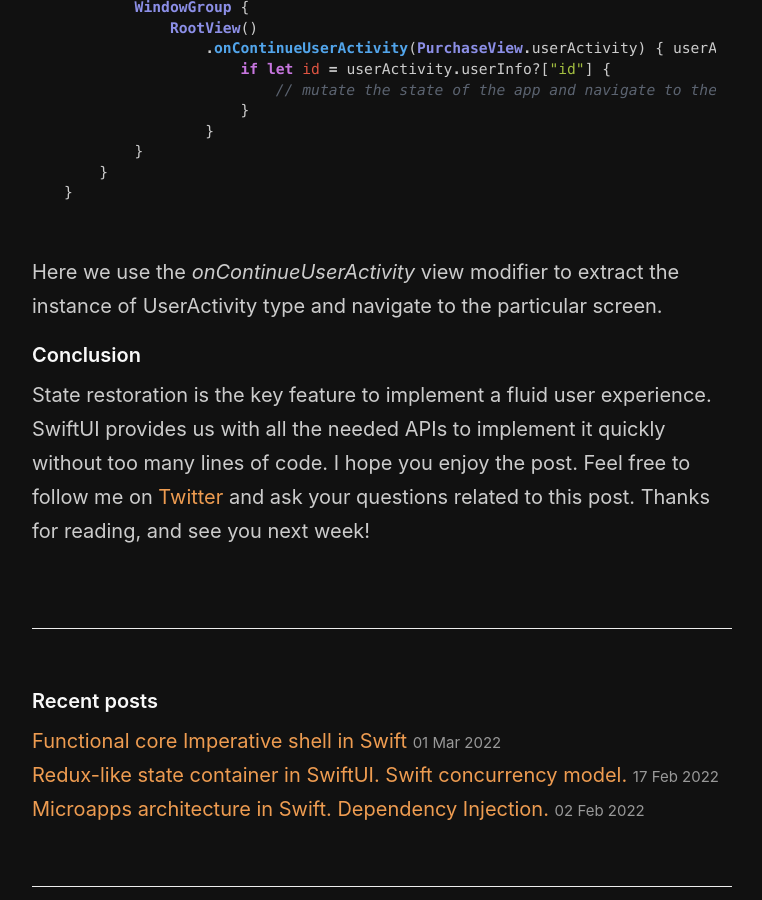
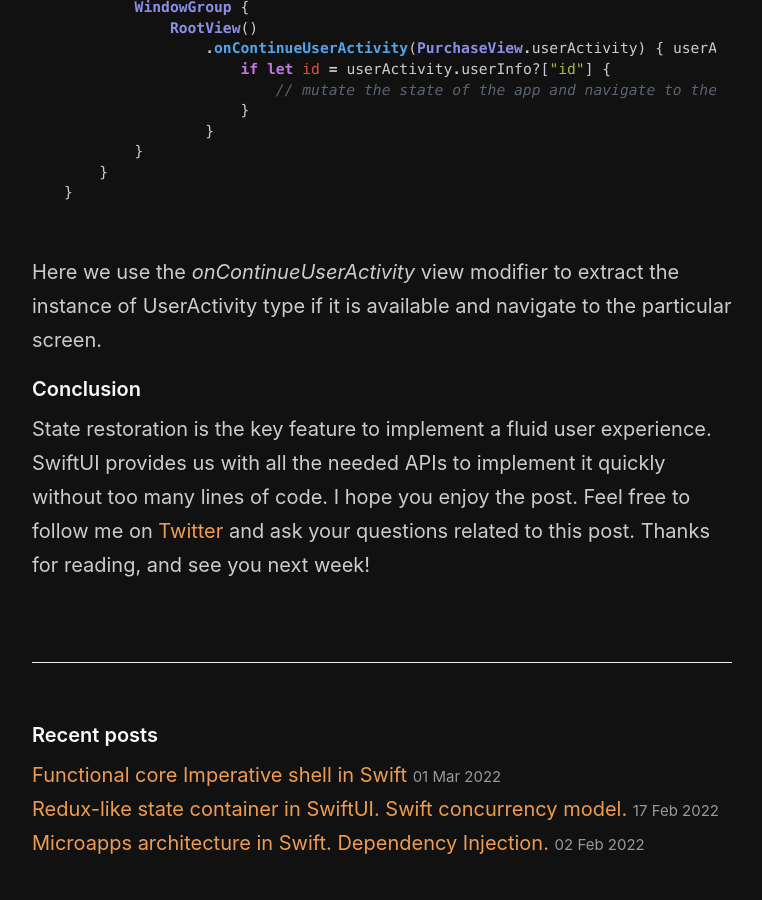
Before and after one commit to mecid/mecid.github.io, a Jekyll site: the page built from _posts/2022-03-10-state-restoration-in-swiftui.md, in a window 1280 px wide and 900 px high, scrolled down 4253 px. Shown: the whole window, without its empty margins (258-1020 px from the left). Built offline with Jekyll 4.4.1, drawn with Linux system fonts in a browser that asks for light colours.

Commit message:
another improvement in state restoration post

````diff
--- a/_posts/2022-03-10-state-restoration-in-swiftui.md
+++ b/_posts/2022-03-10-state-restoration-in-swiftui.md
@@ -141,7 +141,7 @@ struct CommerceApp: App {
 }
 ```
 
-Here we use the *onContinueUserActivity* view modifier to extract the instance of UserActivity type and navigate to the particular screen.
+Here we use the *onContinueUserActivity* view modifier to extract the instance of UserActivity type if it is available and navigate to the particular screen.
 
 #### Conclusion
 State restoration is the key feature to implement a fluid user experience. SwiftUI provides us with all the needed APIs to implement it quickly without too many lines of code. I hope you enjoy the post. Feel free to follow me on [Twitter](https://twitter.com/mecid) and ask your questions related to this post. Thanks for reading, and see you next week!
````
